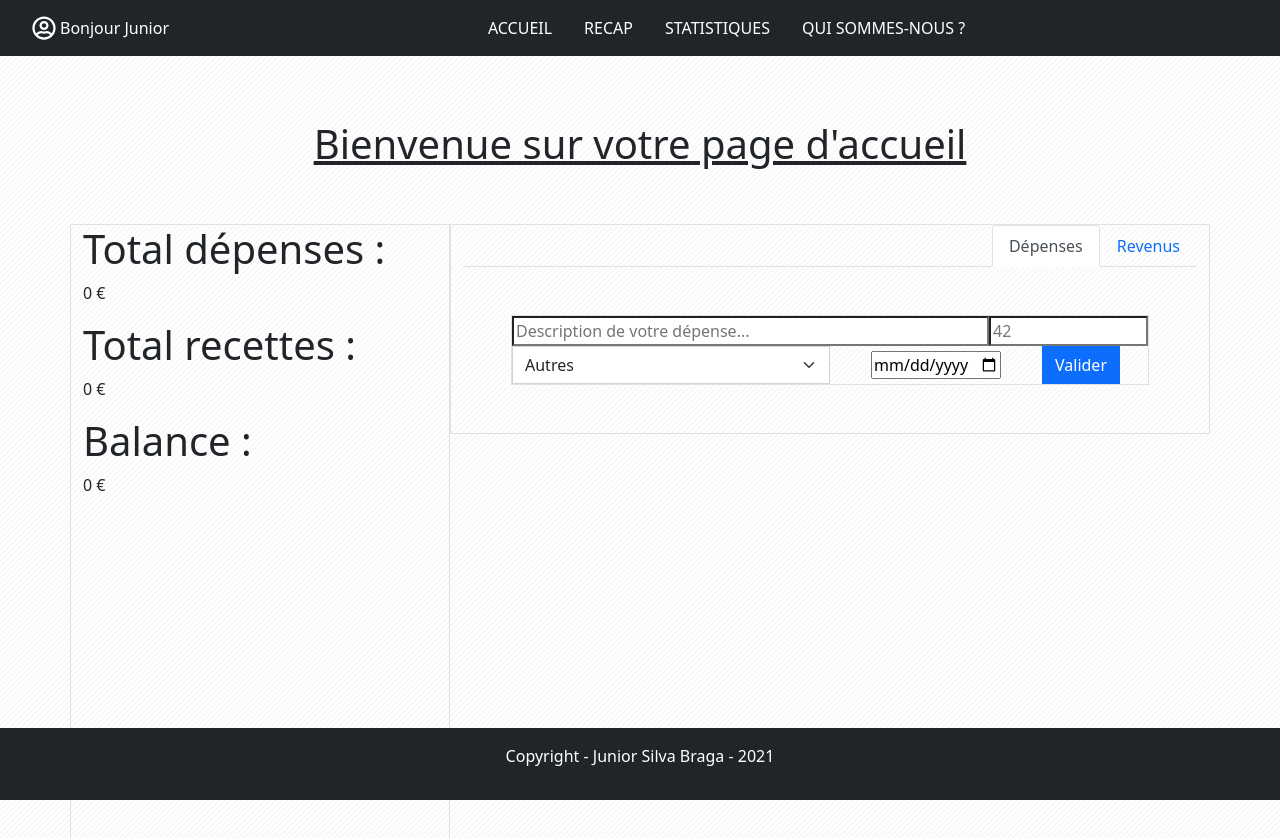
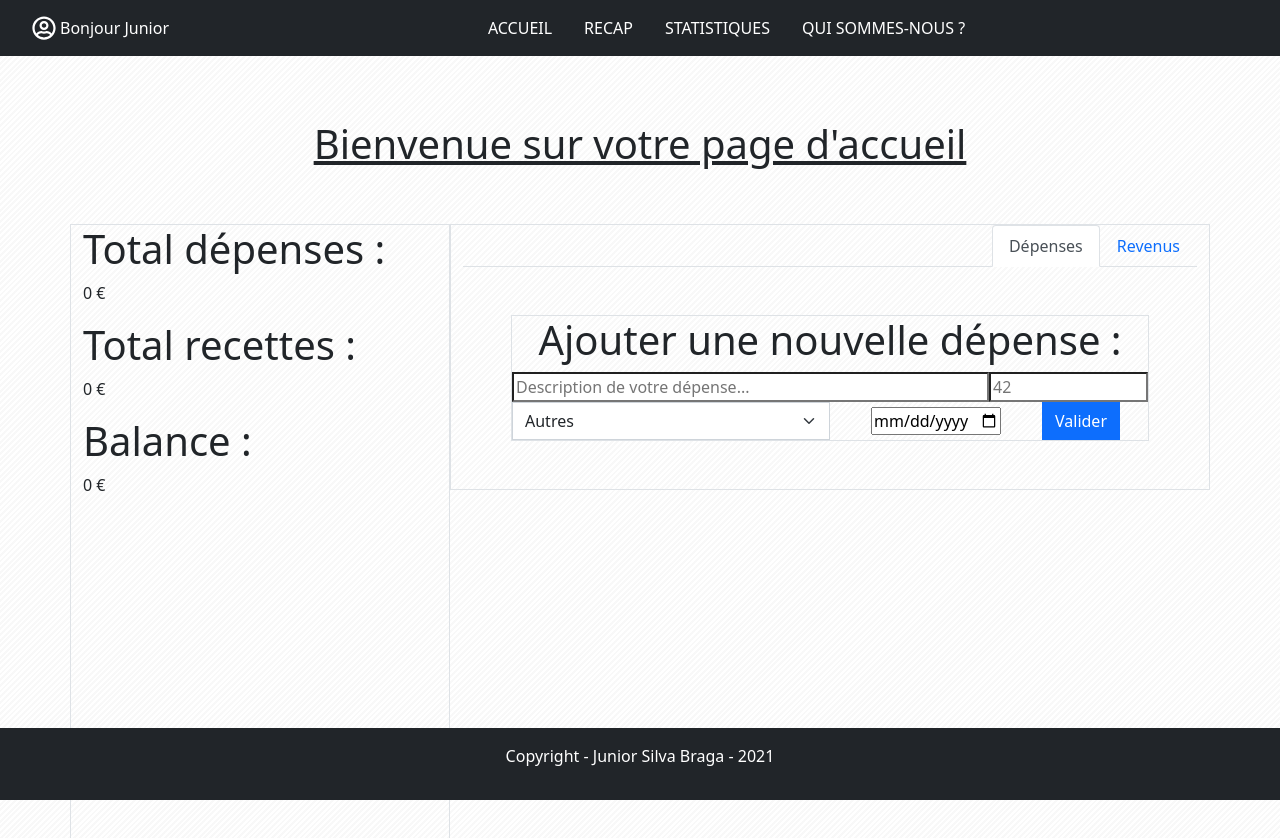
Before and after one commit to SilvaJ3/finance-app, a React (Create React App) app: page / in a window 1280 px wide. Shown: the top 838 px of the page. Built offline with nearby package versions, Linux system fonts and the light colour scheme.

Commit message:
btn edit recette ok

```diff
--- a/src/components/NewExpenses/NewExpenses.js
+++ b/src/components/NewExpenses/NewExpenses.js
@@ -108,6 +108,8 @@ const NewExpenses = (props) => {
     return(
         <div className="d-flex flex-column justify-content-center w-100">
             <div className="form-container border">
+            <h1 className="text-center">Ajouter une nouvelle dépense :</h1>
+            {/* FORMULAIRE D'AJOUT */}
                 <form className="d-flex flex-column w-100" onSubmit={handleSubmit}>
                     <div className="d-flex">
                         <div className="col-9">
@@ -139,10 +141,6 @@ const NewExpenses = (props) => {
                     </div>
                 </form>
             </div>
-
-
-
-            {/* prévoir un if pour ne pas lancer le map si l'array est vide */}
 
             <div className="list-container">
             { expense.map((item, index) => {
--- a/src/components/NewIncomes/NewIncomes.js
+++ b/src/components/NewIncomes/NewIncomes.js
@@ -54,7 +54,6 @@ const NewIncomes = (props) => {
     /* --------------- Tri par date du plus ancien au plus récent --------------- */
 
     let tri = income.sort((a,b) => parseInt(b.date) - parseInt(a.date));
-    console.log(tri);
 
     /* ------------------------ Suppression d'une recette ----------------------- */
 
@@ -77,6 +76,7 @@ const NewIncomes = (props) => {
         let description = event.target[0].value;
         let category = event.target[1].value;
         let amount = event.target[2].value;
+        console.log(place);
 
         /* ------------------ Récupération de la date en format EU ------------------ */
 
@@ -105,6 +105,8 @@ const NewIncomes = (props) => {
     return(
         <div className="formulaire d-flex flex-column justify-content-center w-100">
             <div className="form-container border">
+                <h1 className="text-center">Ajouter une nouvelle recette :</h1>
+                {/* FORMULAIRE D'AJOUT */}
                 <form className="d-flex flex-column w-100" onSubmit={handleSubmit}>
                     <div className="d-flex">
                         <div className="col-9">
@@ -140,7 +142,7 @@ const NewIncomes = (props) => {
                 {income.map((item, index) => {
                     if(income.description !== "") {
                         return (
-                        <div className="row d-flex income my-2" key={index}>
+                        <div className="row d-flex income my-2" key={index} id={index}>
                             <div className="col-8 d-flex flex-column justify-content-center">
                                 <p>Revenu du {item.time} d'une valeur de {item.amount} €</p>
                                 <p>Description : {item.description}</p>
```
